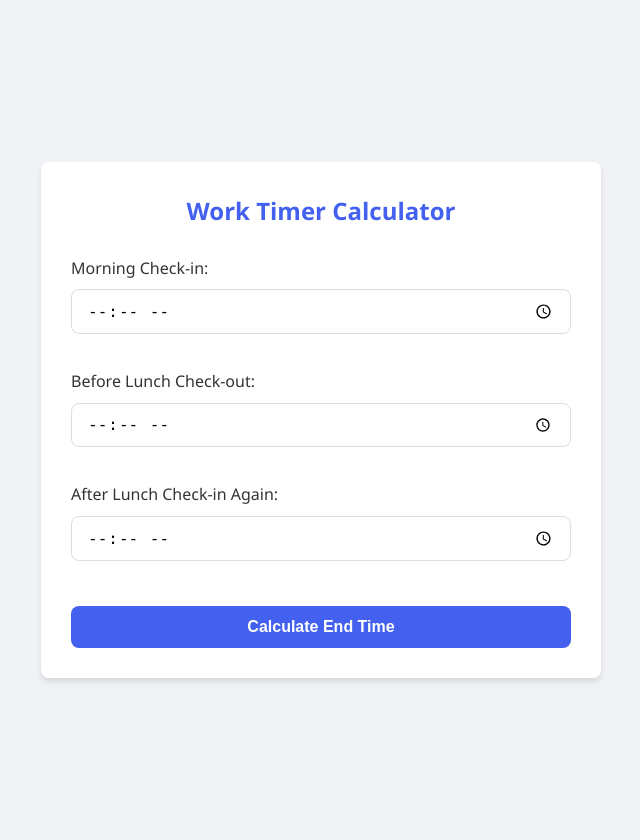
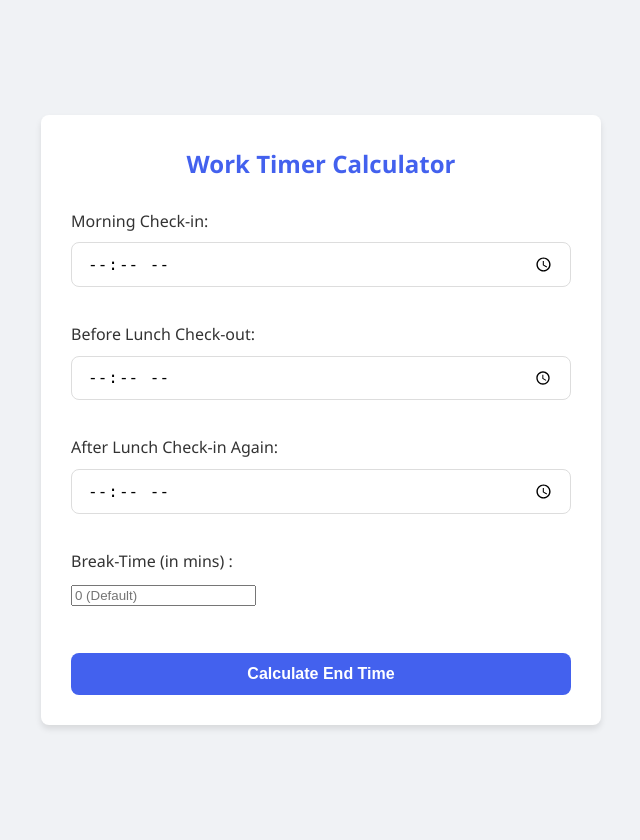
Before and after one commit to karthikeya-jman/Timings, a Flask app: page / in a window 1280 px wide. Shown: the whole page, without its empty margins (319-959 px from the left). Run offline with Flask 3, Linux system fonts and the light colour scheme.

Commit message:
Changed Index.html

```diff
--- a/app.py
+++ b/app.py
@@ -2,10 +2,32 @@ from flask import Flask, render_template, request
 
 app = Flask(__name__)
 
+train_timings = ["16:12", "16:42", "17:12", "17:42", "18:02", "18:22", "18:42", "19:02", "19:22", "19:42", "20:02", "20:22", "20:42", "21:02", "21:27", "21:52", "22:27", "22:57"]
+
 def findInterval(in_hour, in_min, out_hour, out_min):
     return (out_hour - (in_hour+1)) * 60 + (60 - in_min) + out_min
 
-def Timer(mrng_time, am_checkout, am_checkin):
+
+def findTrain(mrng_time, am_checkout, am_checkin, break_mins = 0):
+    result = Timer(mrng_time, am_checkout, am_checkin, break_mins)
+    result_hr = int(result.split(':')[0])
+    result_min = int(result.split(':')[1])
+    mini = 24*60
+    min_ind = -1
+    for i in range(len(train_timings)):
+        train_hr = int(train_timings[i].split(':')[0])
+        train_min = int(train_timings[i].split(':')[1])
+        if (train_hr == result_hr and train_min >= result_min) or (train_hr > result_hr):
+            res = abs(findInterval(result_hr, result_min, train_hr, train_min))
+            if res >= mini:
+                break
+            else:
+                mini = res
+                min_ind = i
+    return [result, min_ind]
+
+def Timer(mrng_time, am_checkout, am_checkin, break_mins):
+
     mrng_hour = int(mrng_time.split(':')[0])
     mrng_min = int(mrng_time.split(':')[1])
     am_hour_out = int(am_checkout.split(':')[0])
@@ -14,7 +36,7 @@ def Timer(mrng_time, am_checkout, am_checkin):
     am_min_in = int(am_checkin.split(':')[1])
 
     mrng_half_time = findInterval(mrng_hour, mrng_min, am_hour_out, am_min_out)
-    free_time = findInterval(am_hour_out, am_min_out, am_hour_in, am_min_in)
+    # free_time = findInterval(am_hour_out, am_min_out, am_hour_in, am_min_in)
 
     tot_time = 8 * 60
     rem_time = tot_time - mrng_half_time
@@ -22,7 +44,7 @@ def Timer(mrng_time, am_checkout, am_checkin):
     rem_time_min = rem_time % 60
 
     out_hour = am_hour_in + rem_time_hr
-    out_min = am_min_in + rem_time_min + 10
+    out_min = am_min_in + rem_time_min + break_mins + 10
     if out_min >= 60:
         out_min -= 60
         out_hour += 1
@@ -37,9 +59,13 @@ def home():
         mrng_time = request.form['mrng_time']
         am_checkout = request.form['am_checkout']
         am_checkin = request.form['am_checkin']
-        result = Timer(mrng_time, am_checkout, am_checkin)
-        return render_template('index.html', result=result)
-    return render_template('index.html', result=None)
+        break_mins = request.form['break_mins']
+        break_mins = 0 if break_mins == '' else int(break_mins)
+        result = findTrain(mrng_time, am_checkout, am_checkin, break_mins)
+        out_time = result[0]
+        next_train = result[1]
+        return render_template('index.html', result=True,out_time= out_time, next_train=train_timings[next_train], trains_list = train_timings[next_train:min(next_train+3, len(train_timings))])
+    return render_template('index.html', result=False)
 
 if __name__ == '__main__':
     app.run(port=5000, debug=True)
--- a/templates/index.html
+++ b/templates/index.html
@@ -121,12 +121,19 @@
                 <input type="time" name="am_checkin" required>
             </div>
 
+            <div class="form-group">
+                <label>Break-Time (in mins) :</label>
+                <input type="text" name="break_mins" placeholder="0 (Default)">
+            </div>
+
             <input type="submit" value="Calculate End Time">
         </form>
 
         {% if result %}
-            <h3>Expected End Time: {{ result }}</h3>
-            <span>(10 Mins extra for Good HandWriting)</span>
+        <span>(10 Mins extra for Good HandWriting)</span>
+            <h3>Expected End Time: {{ out_time }}</h3>
+            <h3>Expected Next Train: {{ next_train }}</h3>
+            Trains : {{ trains_list }}
         {% endif %}
     </div>
 </body>
```
